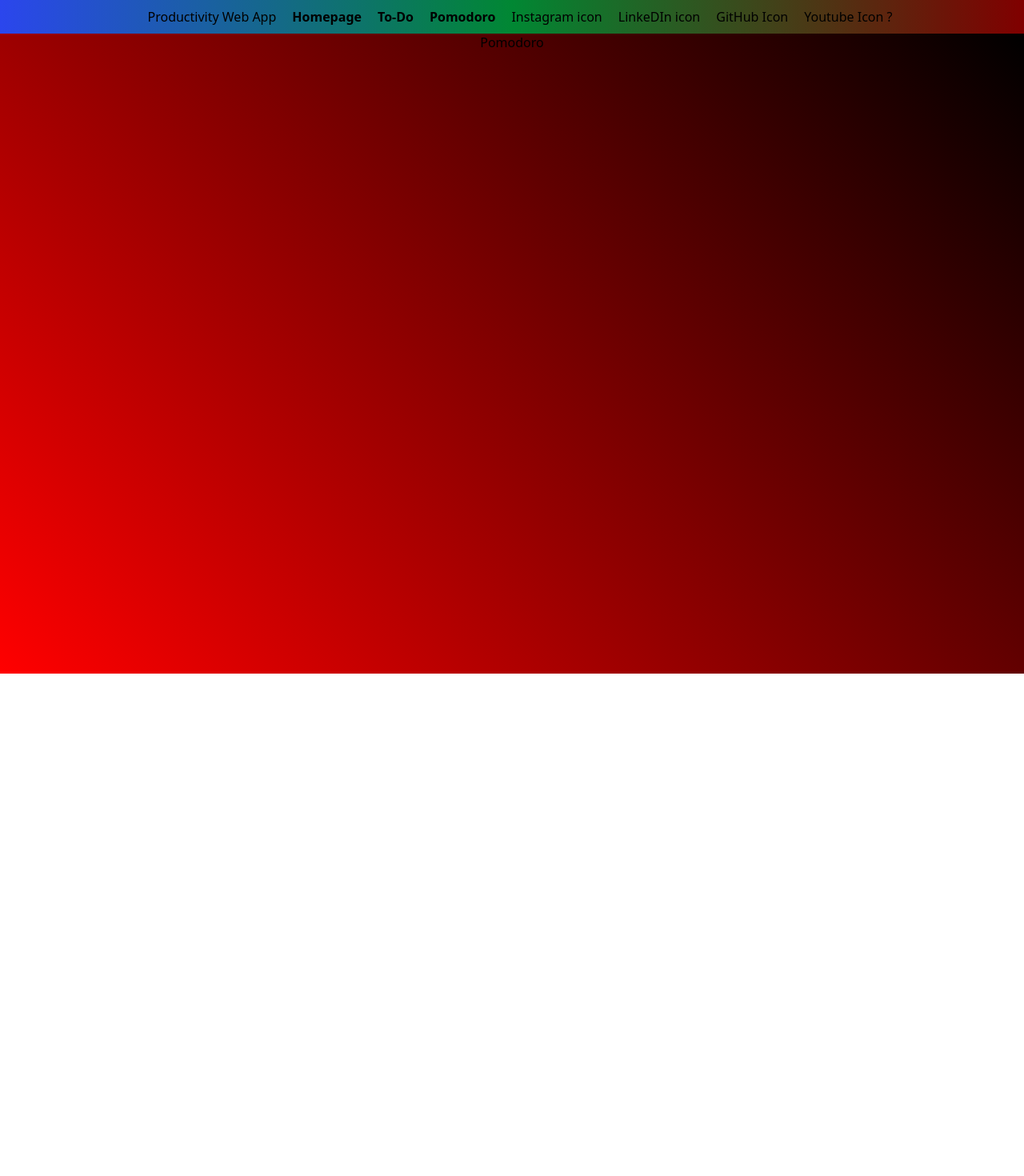
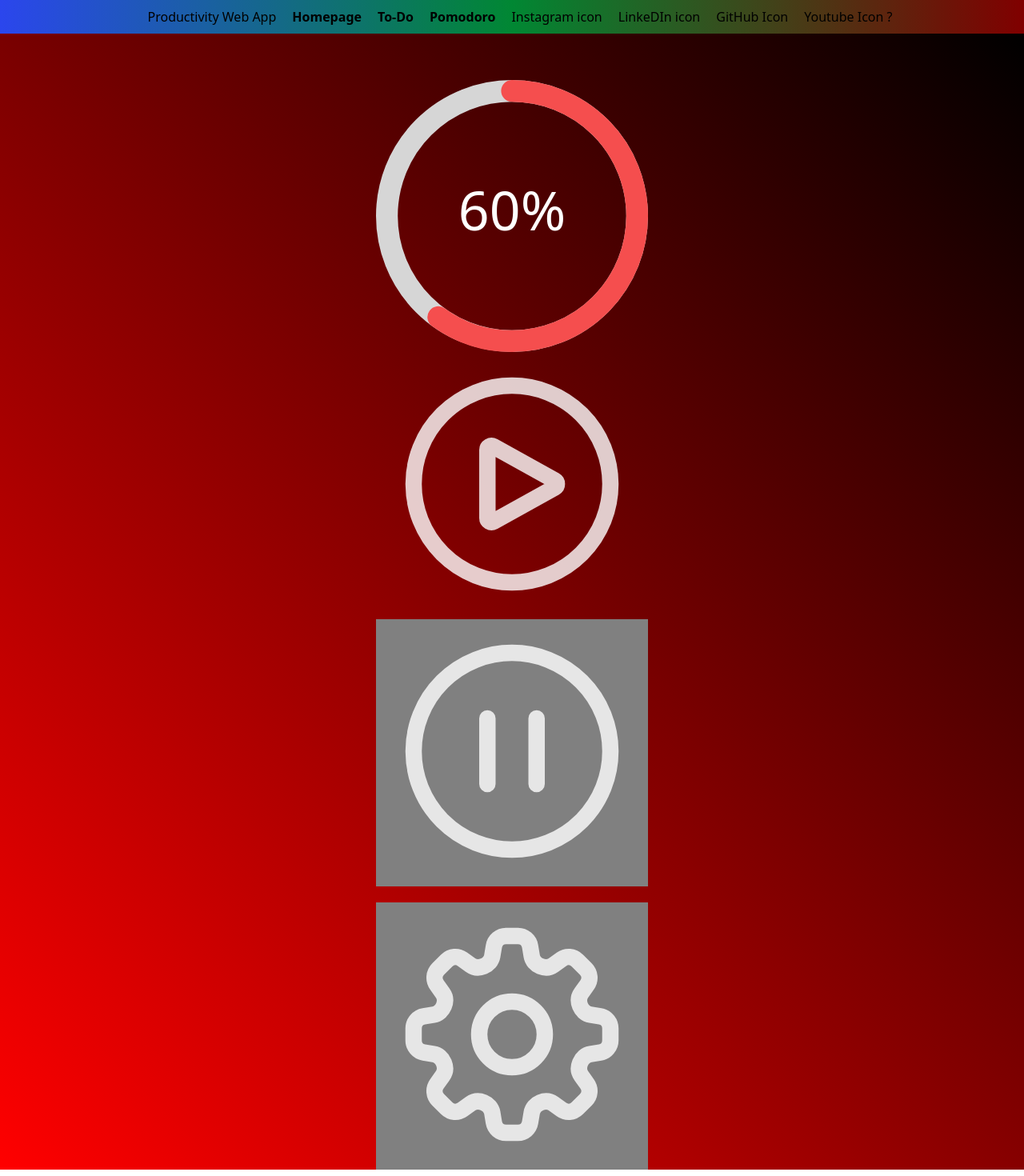
Before and after one commit to WilkinsGBE/ProductivityWebApp, a React (Vite) app: page /pomodoro in a window 1280 px wide. Shown: the top 1470 px of the page at 80% size. Before the commit the page ends 842 px from the top, so only its background shows below. Built offline with nearby package versions, Linux system fonts and the light colour scheme.

Commit message:
Started the UI of the Pomodoro app with the 3 buttons

```diff
--- a/package.json
+++ b/package.json
@@ -11,6 +11,7 @@
   },
   "dependencies": {
     "react": "^18.3.1",
+    "react-circular-progressbar": "^2.1.0",
     "react-dom": "^18.3.1",
     "react-router-dom": "^7.1.1"
   },
--- /dev/null
+++ b/src/components/PomodoroApp/PauseButton.jsx
@@ -0,0 +1,25 @@
+import React from "react";
+import "./PomodoroApp.css";
+
+export const PauseButton = (props) => {
+  return (
+    <div className={props.className}>
+      <button >
+        <svg
+          xmlns="http://www.w3.org/2000/svg"
+          fill="none"
+          viewBox="0 0 24 24"
+          strokeWidth={1.5}
+          stroke="currentColor"
+          className="size-6"
+        >
+          <path
+            strokeLinecap="round"
+            strokeLinejoin="round"
+            d="M14.25 9v6m-4.5 0V9M21 12a9 9 0 1 1-18 0 9 9 0 0 1 18 0Z"
+          />
+        </svg>
+      </button>
+    </div>
+  );
+};
--- /dev/null
+++ b/src/components/PomodoroApp/PlayButton.jsx
@@ -0,0 +1,31 @@
+import React from "react";
+import "./PomodoroApp.css";
+
+export const PlayButton = (props) => {
+  return (
+    <div className={props.className}>
+    <button>
+      <svg
+        xmlns="http://www.w3.org/2000/svg"
+        fill="none"
+        viewBox="0 0 24 24"
+        stroke-width="1.5"
+        stroke="currentColor"
+        class="size-6"
+      >
+        <path
+          stroke-linecap="round"
+          stroke-linejoin="round"
+          d="M21 12a9 9 0 1 1-18 0 9 9 0 0 1 18 0Z"
+        />
+        <path
+          stroke-linecap="round"
+          stroke-linejoin="round"
+          d="M15.91 11.672a.375.375 0 0 1 0 .656l-5.603 3.113a.375.375 0 0 1-.557-.328V8.887c0-.286.307-.466.557-.327l5.603 3.112Z"
+        />
+      </svg>
+    </button>
+    </div>
+
+  );
+};
--- a/src/components/PomodoroApp/Pomodoro.jsx
+++ b/src/components/PomodoroApp/Pomodoro.jsx
@@ -1,10 +1,14 @@
 import React from "react";
 import "./PomodoroApp.css";
+import { Timer } from "./Timer";
 
 export const Pomodoro = () => {
   return (
     <div className="pomodoro">
-      <div className="body">Pomodoro</div>
+    <main>
+      <Timer />
+    </main>
     </div>
+
   );
 };
--- a/src/components/PomodoroApp/PomodoroApp.css
+++ b/src/components/PomodoroApp/PomodoroApp.css
@@ -4,7 +4,54 @@
     45deg,
     rgba(255, 0, 0, 1) 0%,
     rgba(128, 0, 0, 1) 50%,
+    #000000 100%
+  );
+  /* background: linear-gradient(
+    45deg,
+    rgba(255, 165, 0, 1) 0%,
+    rgba(255, 140, 0, 1) 50%,
     rgba(0, 0, 0, 1) 100%
-  );
-  height: 100vh;
+ */
+  color: white;
 }
+
+main {
+  padding-top: 58px;
+  max-width: 340px;
+  margin: 0 auto 20px auto;
+  text-align: center;
+}
+
+button {
+  background-color: transparent;
+  color: rgba(255, 255, 255, 0.8);
+  border: 0;
+  display: inline-block;
+  width: 100%;
+}
+
+/* .buttons {
+  display: inline-block;
+  justify-content: center;
+  flex-direction: row;
+  margin-top: 20px;
+  cursor: pointer;
+} */
+
+.play-button {
+  width: 100%;
+  background-color: gray;
+}
+
+.pause-button {
+  width: 100%;
+  /* background-color: rgba(0, 0, 0, 0.5); */
+  background-color: gray;
+}
+
+.settings-button {
+  width: auto;
+  background-color: gray;
+  margin-top: 20px;
+  cursor: pointer;
+}
--- /dev/null
+++ b/src/components/PomodoroApp/SettingsButton.jsx
@@ -0,0 +1,30 @@
+import React from "react";
+import "./PomodoroApp.css";
+
+export const SettingsButton = (props) => {
+  return (
+    <div className={props.className}>
+      <button>
+        <svg
+          xmlns="http://www.w3.org/2000/svg"
+          fill="none"
+          viewBox="0 0 24 24"
+          strokeWidth={1.5}
+          stroke="currentColor"
+          className="size-6"
+        >
+          <path
+            strokeLinecap="round"
+            strokeLinejoin="round"
+            d="M10.343 3.94c.09-.542.56-.94 1.11-.94h1.093c.55 0 1.02.398 1.11.94l.149.894c.07.424.384.764.78.93.398.164.855.142 1.205-.108l.737-.527a1.125 1.125 0 0 1 1.45.12l.773.774c.39.389.44 1.002.12 1.45l-.527.737c-.25.35-.272.806-.107 1.204.165.397.505.71.93.78l.893.15c.543.09.94.559.94 1.109v1.094c0 .55-.397 1.02-.94 1.11l-.894.149c-.424.07-.764.383-.929.78-.165.398-.143.854.107 1.204l.527.738c.32.447.269 1.06-.12 1.45l-.774.773a1.125 1.125 0 0 1-1.449.12l-.738-.527c-.35-.25-.806-.272-1.203-.107-.398.165-.71.505-.781.929l-.149.894c-.09.542-.56.94-1.11.94h-1.094c-.55 0-1.019-.398-1.11-.94l-.148-.894c-.071-.424-.384-.764-.781-.93-.398-.164-.854-.142-1.204.108l-.738.527c-.447.32-1.06.269-1.45-.12l-.773-.774a1.125 1.125 0 0 1-.12-1.45l.527-.737c.25-.35.272-.806.108-1.204-.165-.397-.506-.71-.93-.78l-.894-.15c-.542-.09-.94-.56-.94-1.109v-1.094c0-.55.398-1.02.94-1.11l.894-.149c.424-.07.765-.383.93-.78.165-.398.143-.854-.108-1.204l-.526-.738a1.125 1.125 0 0 1 .12-1.45l.773-.773a1.125 1.125 0 0 1 1.45-.12l.737.527c.35.25.807.272 1.204.107.397-.165.71-.505.78-.929l.15-.894Z"
+          />
+          <path
+            strokeLinecap="round"
+            strokeLinejoin="round"
+            d="M15 12a3 3 0 1 1-6 0 3 3 0 0 1 6 0Z"
+          />
+        </svg>
+      </button>
+    </div>
+  );
+};
--- /dev/null
+++ b/src/components/PomodoroApp/Timer.jsx
@@ -0,0 +1,39 @@
+import React from "react";
+import { CircularProgressbar, buildStyles } from "react-circular-progressbar";
+import "react-circular-progressbar/dist/styles.css";
+import { PlayButton } from "./PlayButton";
+import { PauseButton } from "./PauseButton";
+import { SettingsButton } from "./SettingsButton";
+import "./PomodoroApp.css";
+
+const red = "#f54e4e";
+const green = "#4aec8c";
+
+export const Timer = () => {
+  return (
+    <div>
+      <div>
+        <CircularProgressbar
+          value={60}
+          text={`${60}%`}
+          styles={buildStyles({
+            rotation: 0,
+            strokeLinecap: "round",
+            textColor: "#fff",
+            pathColor: red,
+            tailColor: "rgba(255,255,255,0.2)",
+          })}
+        />
+      </div>
+      <div className="buttons">
+        <div>
+          <PlayButton className=""/>
+          <PauseButton className="pause-button"/>
+        </div>
+        <div>
+          <SettingsButton className="settings-button" />
+        </div>
+      </div>
+    </div>
+  );
+};
--- a/src/components/TodoApp/TodoApp.css
+++ b/src/components/TodoApp/TodoApp.css
@@ -31,9 +31,9 @@
   padding: 10px 20px;
   background: linear-gradient(
     90deg,
-    rgba(43, 70, 237, 1) 0%,   /* Start with the blue color */
-    rgba(1, 135, 51, 1) 50%,   /* Transition to the green */
-    rgba(128, 0, 0, 1) 100%    /* Finish with the dark red */
+    rgba(43, 70, 237, 1) 0%,
+    rgba(1, 135, 51, 1) 50%,
+    rgba(128, 0, 0, 1) 100%
 );
 }
 
@@ -137,6 +137,7 @@
   color: white;
   font-weight: bold;
   height: 40px;
+  width: 100px;
   padding: 0 16px;
   cursor: pointer;
 }
```
Also changed, not shown: 1 other file (tests, documents, lock files or other folders).
